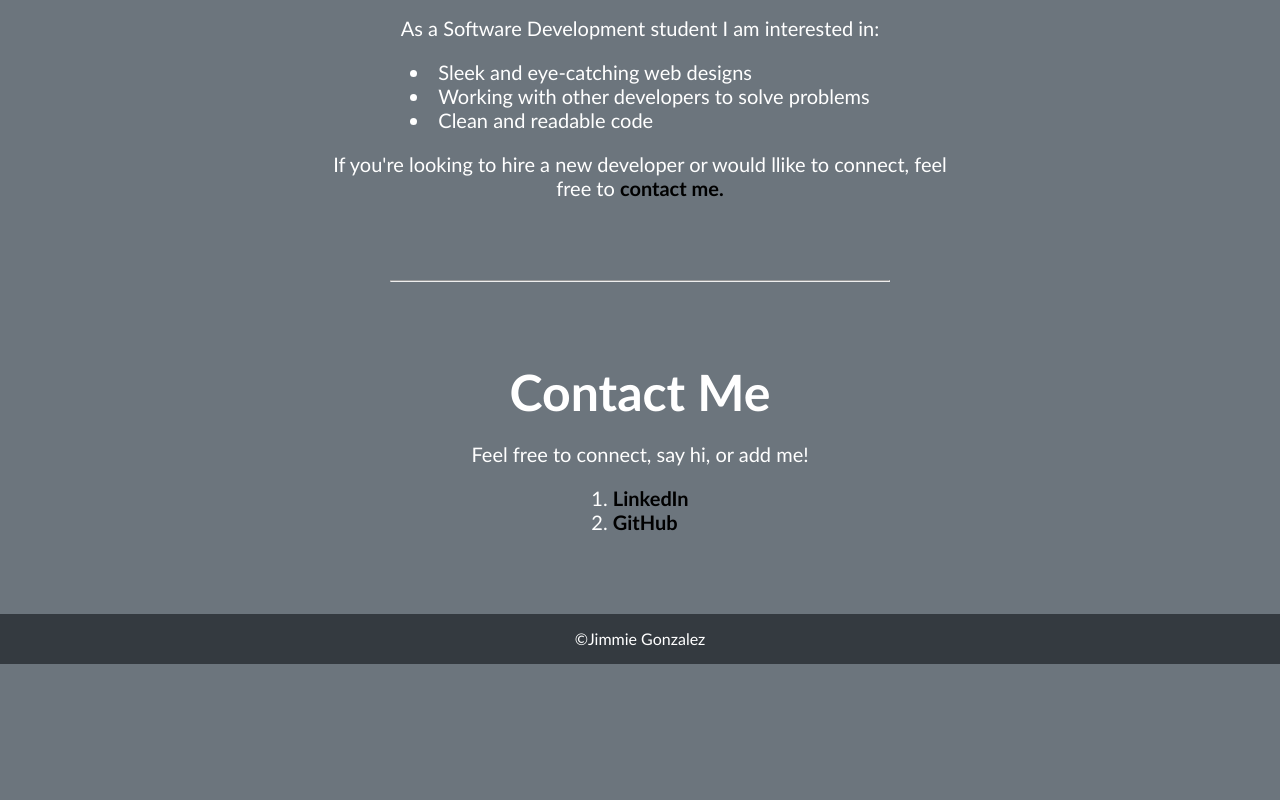
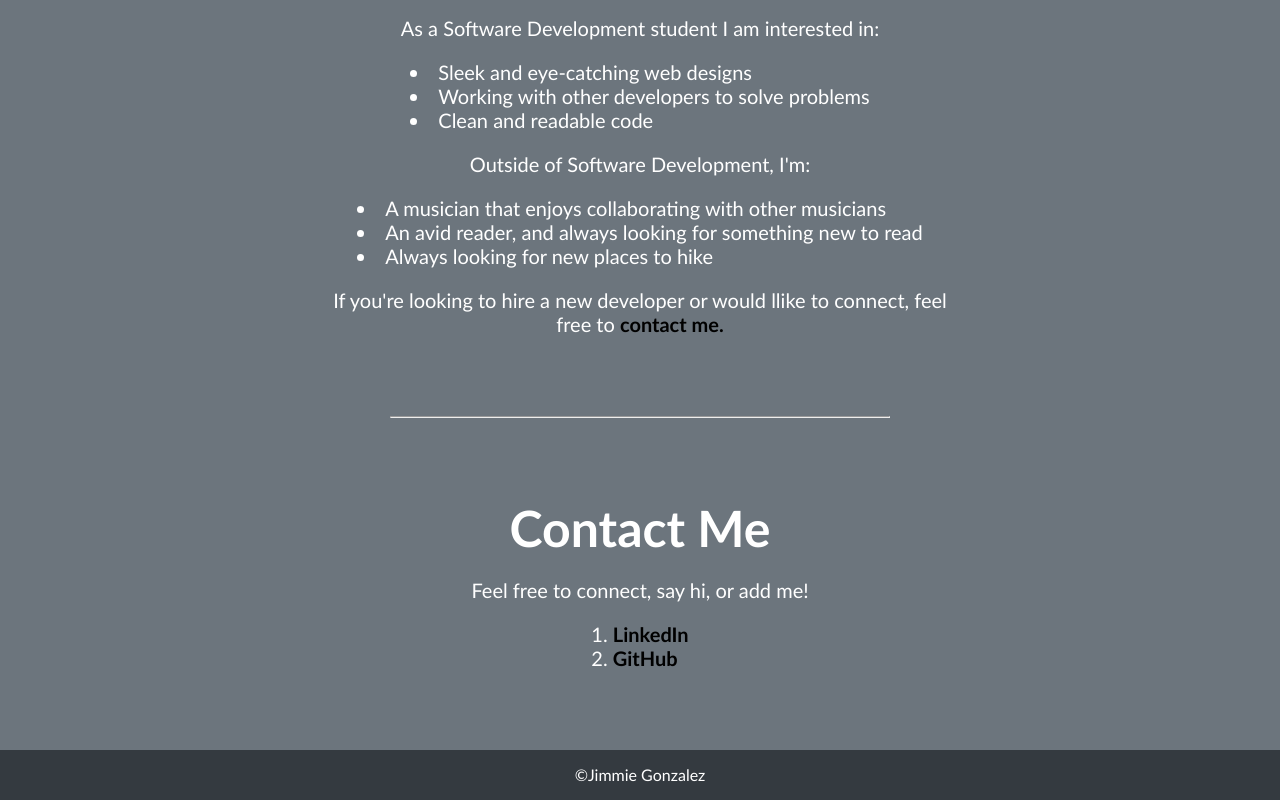
Before and after one commit to jimmiegonzalez/Thinkful-Portfolio, a plain HTML site: page index.html in a window 1280 px wide. Shown: the part 1318-2118 px from the top of the page. Before the commit the page ends 1982 px from the top, so only its background shows below. Drawn offline with Linux system fonts and the light colour scheme.

Commit message:
Update index.html

```diff
--- a/index.html
+++ b/index.html
@@ -44,7 +44,12 @@
     <li>Clean and readable code</li>
    </ul>
 
-
+    <p>Outside of Software Development, I'm:</p>
+   <ul class="center">
+    <li>A musician that enjoys collaborating with other musicians</li>
+    <li>An avid reader, and always looking for something new to read</li>
+    <li>Always looking for new places to hike</li>
+   </ul>
 
    <p>If you're looking to hire a new developer or would llike to connect, feel free to <a href="#contact">contact me.</a></p>
 </section>
```
